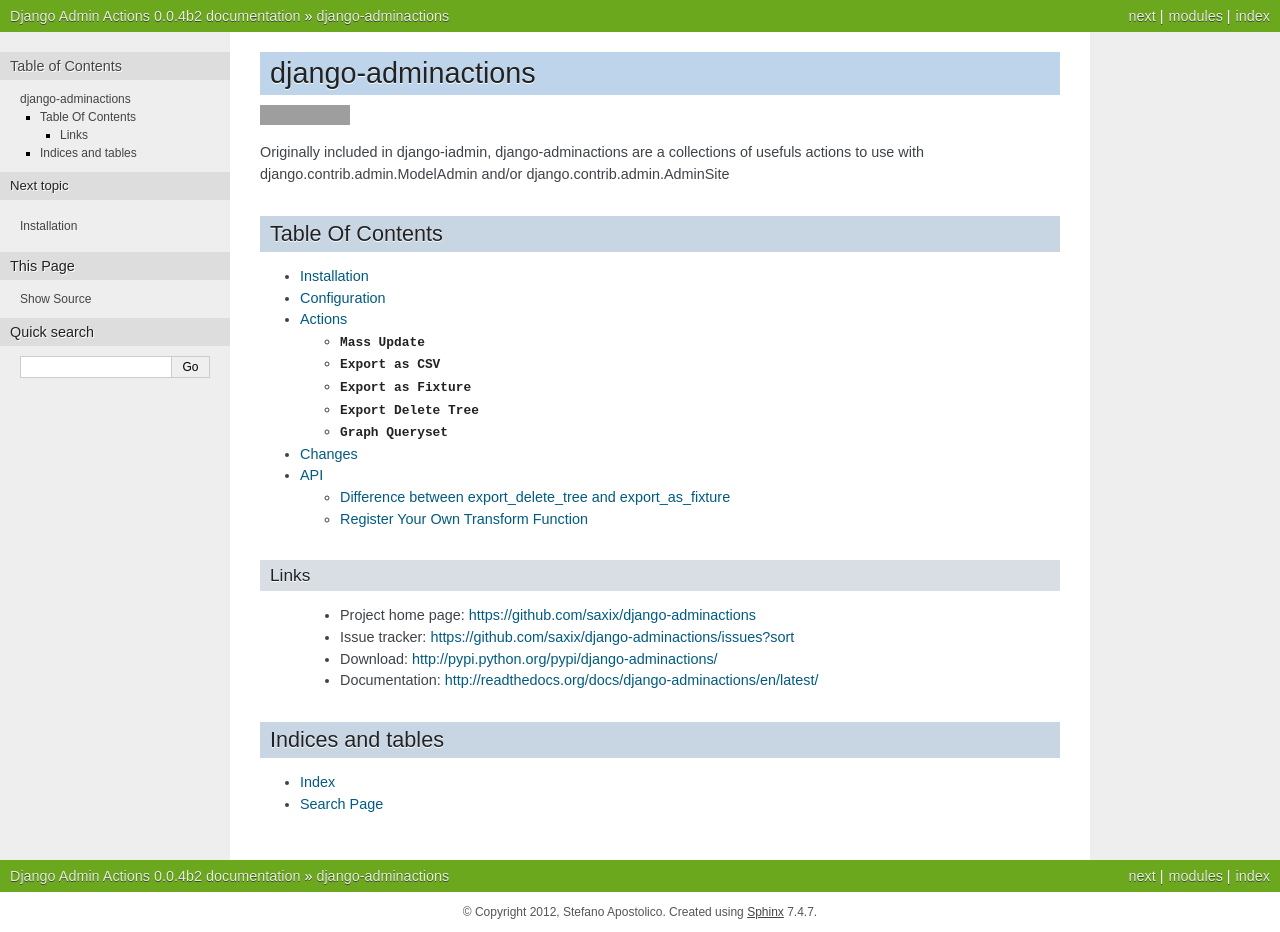
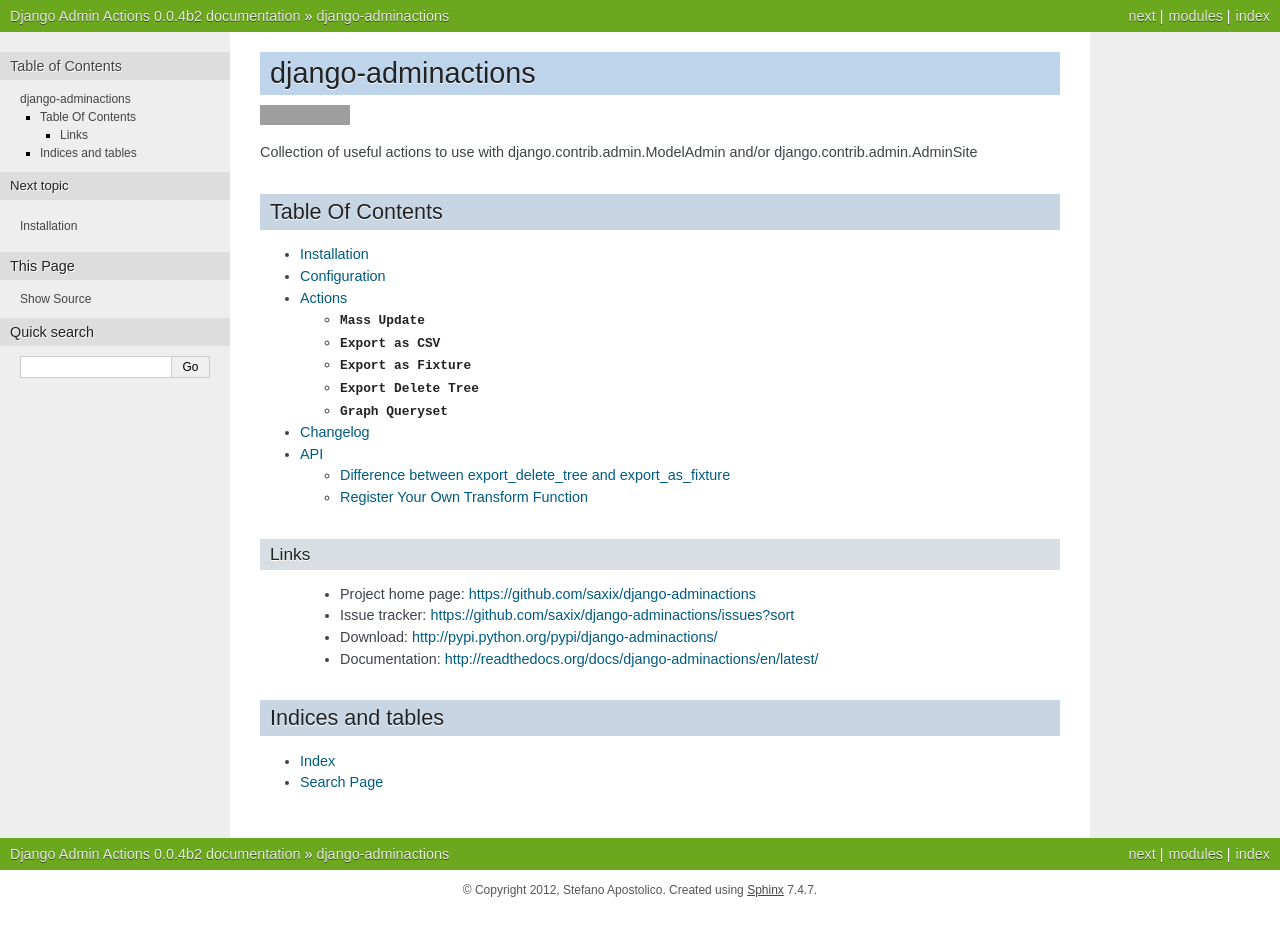
Before and after one commit to saxix/django-adminactions, a Sphinx documentation site: the page built from docs/source/index.rst, in a window 1280 px wide. Built offline with Sphinx 7.4.7, drawn with Linux system fonts in a browser that asks for light colours; after the commit the page ends 910 px from its top, so only the background shows below that; grey boxes are pictures that could not be loaded.

Commit message:
updated docs

```diff
--- a/README.rst
+++ b/README.rst
@@ -5,8 +5,9 @@
 .. image:: https://secure.travis-ci.org/saxix/django-adminactions.png?branch=master
    :target: http://travis-ci.org/saxix/django-adminactions/
 
-Originally included in django-iadmin, django-adminactions are a collections of
-usefuls actions to use with django.contrib.admin.ModelAdmin and/or django.contrib.admin.AdminSite
+Collection of useful actions to use with
+django.contrib.admin.ModelAdmin and/or django.contrib.admin.AdminSite
+
 
 Actions
 ================
--- a/docs/source/changes.rst
+++ b/docs/source/changes.rst
@@ -4,7 +4,12 @@
 
 .. _changes:
 
-Changes
-*****************
+
+Changelog
+=========
+This sections lists the biggest changes done on each release.
+
+.. contents::
+   :local:
 
 .. include:: ../../CHANGES
--- a/docs/source/index.rst
+++ b/docs/source/index.rst
@@ -8,8 +8,8 @@
 .. image:: https://secure.travis-ci.org/saxix/django-adminactions.png?branch=master
    :target: http://travis-ci.org/saxix/django-adminactions/
 
-Originally included in django-iadmin, django-adminactions are a collections of
-usefuls actions to use with django.contrib.admin.ModelAdmin and/or django.contrib.admin.AdminSite
+Collection of useful actions to use with django.contrib.admin.ModelAdmin and/or django.contrib.admin.AdminSite
+
 
 Table Of Contents
 =================
--- a/docs/source/install.rst
+++ b/docs/source/install.rst
@@ -16,6 +16,7 @@
 
 3. Either symlink the ``adminactions`` directory into your project or copy the directory in. What ever works best for you.
 
+4. Optionally install unicodecsv with ``pip install unicodecsv``
 
 
 Configuration
```
